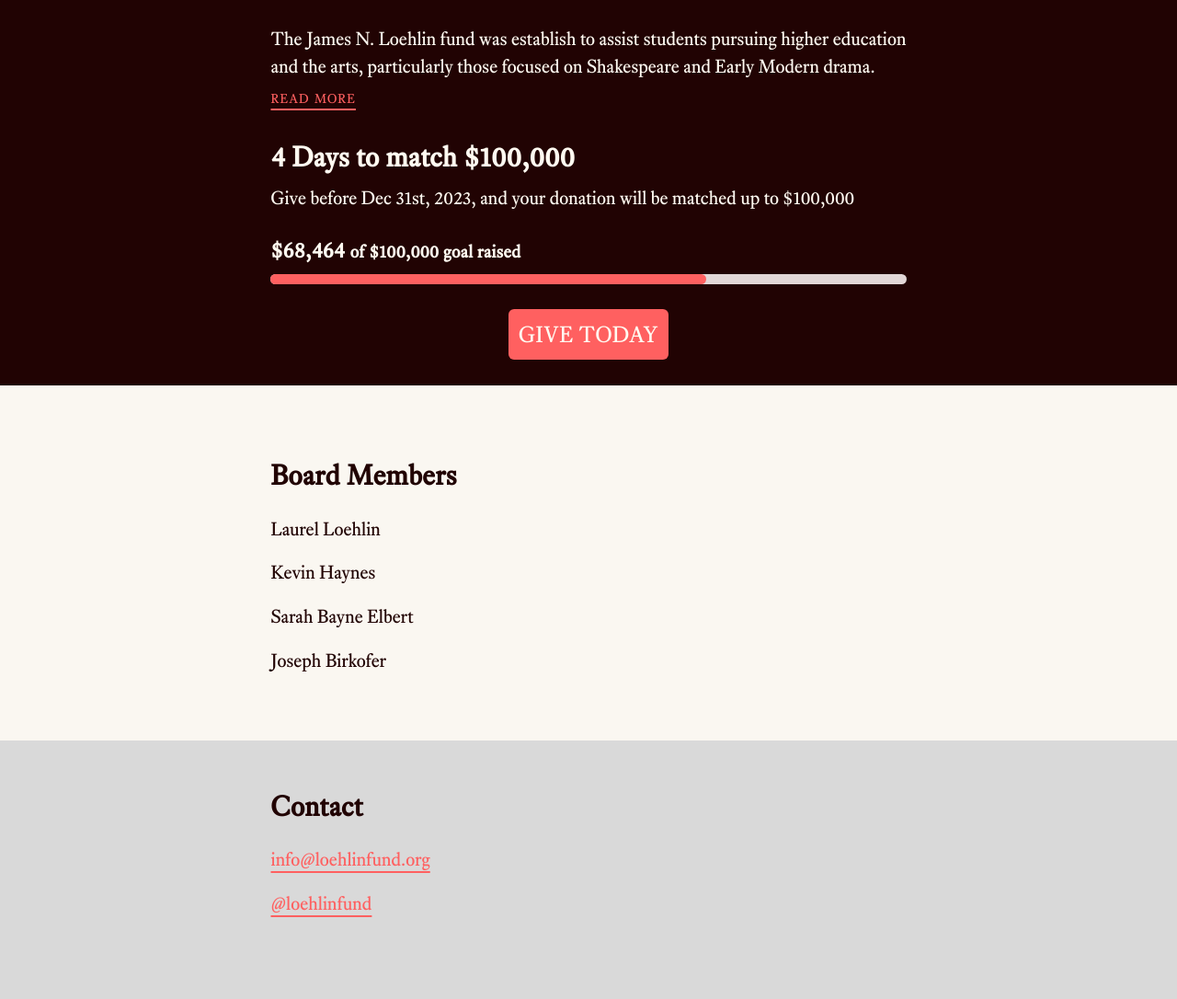
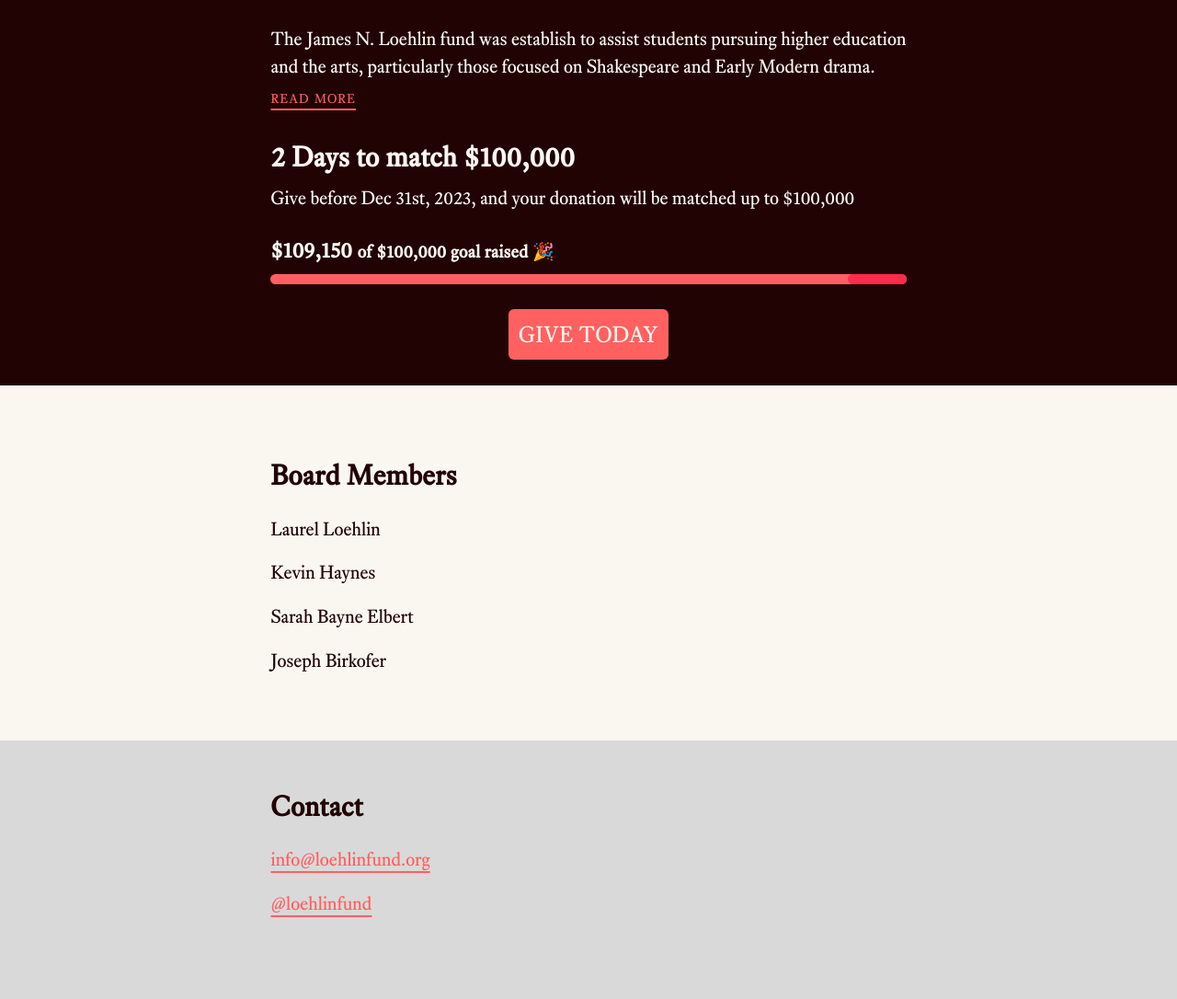
Before and after one commit to allizad/loehlinfund, a Jekyll site: the page built from index.html, in a window 1280 px wide. Shown: the part 545-1631 px from the top of the page at 92% size. Built offline with Jekyll 4.4.1, drawn with Linux system fonts in a browser that asks for light colours; nearby versions of some CDN libraries; library files that are not in the unit come from our copies.

Commit message:
Add new numbers for 12-29-23.

```diff
--- a/_data/resources.yml
+++ b/_data/resources.yml
@@ -4,3 +4,5 @@
   link_url: https://www.statesman.com/obituaries/paco0578414
 - link_text: CaringBridge
   link_url: https://www.caringbridge.org/visit/jamesloehlinnews
+- link_text: James' Birthday Picnic
+  link_url: https://jamesbirthdaypicnic.org
--- a/assets/css/elements/progress.css
+++ b/assets/css/elements/progress.css
@@ -49,3 +49,9 @@ progress:indeterminate::-moz-progress-bar {
     background-position: -200% 0;
   }
 }
+
+progress.progress-over {
+  direction: rtl;
+  --progress-bg-color: var(--color-primary);
+  --progress-color: var(--color-red-bright);
+}
--- a/assets/css/settings.css
+++ b/assets/css/settings.css
@@ -73,6 +73,7 @@
   --color-red: #FF6060;
   --color-red-dark: #f83737;
   --color-red-light: rgb(255, 153, 153)060;
+  --color-red-bright: #ff2b4a;
 
   /*
     Brand Colors
--- a/index.html
+++ b/index.html
@@ -19,18 +19,18 @@ title: Home | James N Loehlin Memorial Fund
           <a href="/about">read more</a>
         </p>
         <div class="stack stack-sm">
-          <h2>4 Days to match $100,000</h2>
+          <h2>2 Days to match $100,000</h2>
           <p>
             Give before Dec 31st, 2023, and your donation will be matched up to $100,000
           </p>
         </div>
         <div class="stack stack-sm">
           <h3>
-            <b>$68,464</b> <small>of $100,000 goal raised</small>
+            <b>$109,150</b> <small>of $100,000 goal raised 🎉</small>
           </h3>
-          <progress class="progress"
+          <progress class="progress-over"
             max="100000"
-            value="68464">
+            value="9150">
           </progress>
         </div>
       </article>
```
